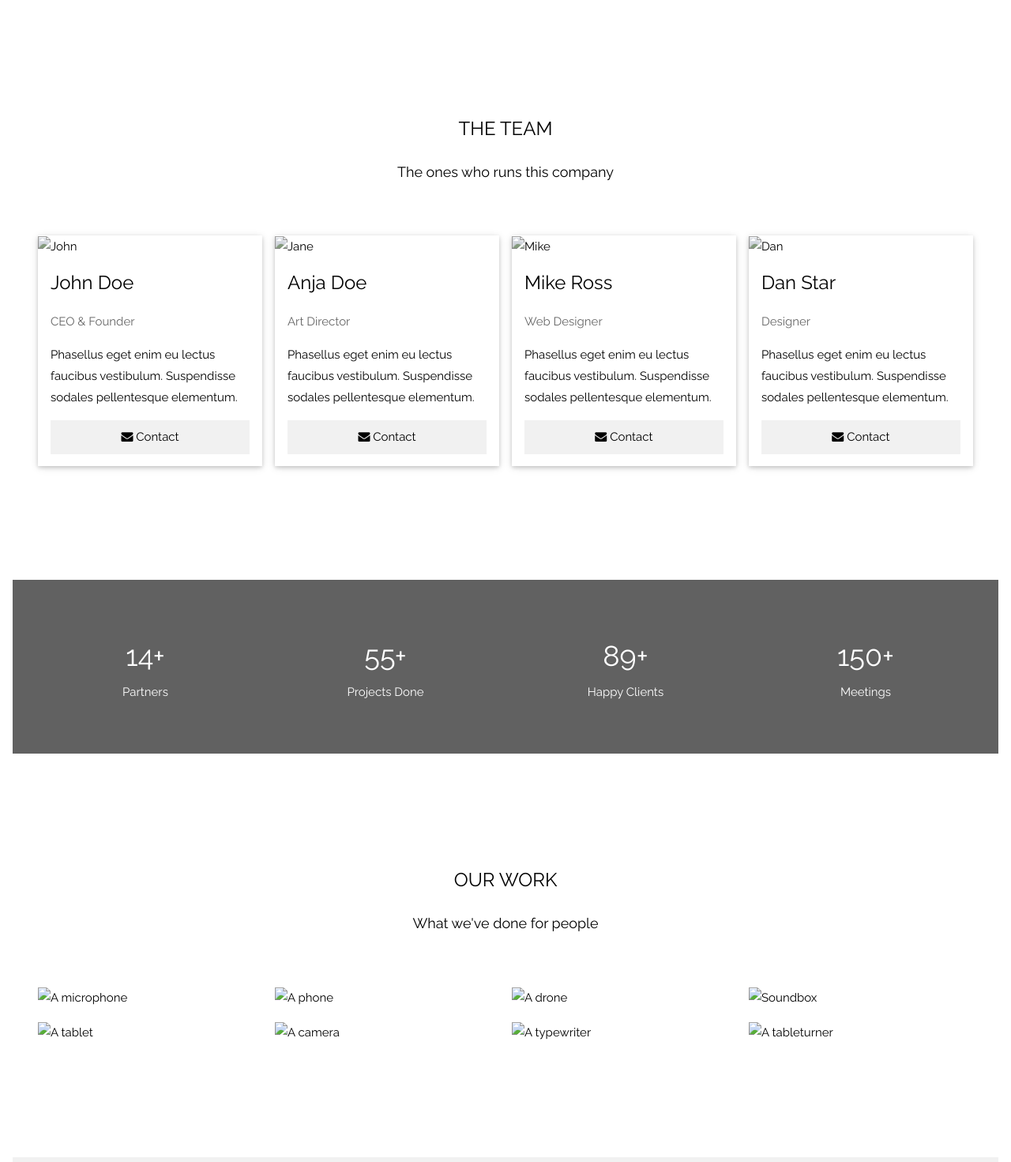
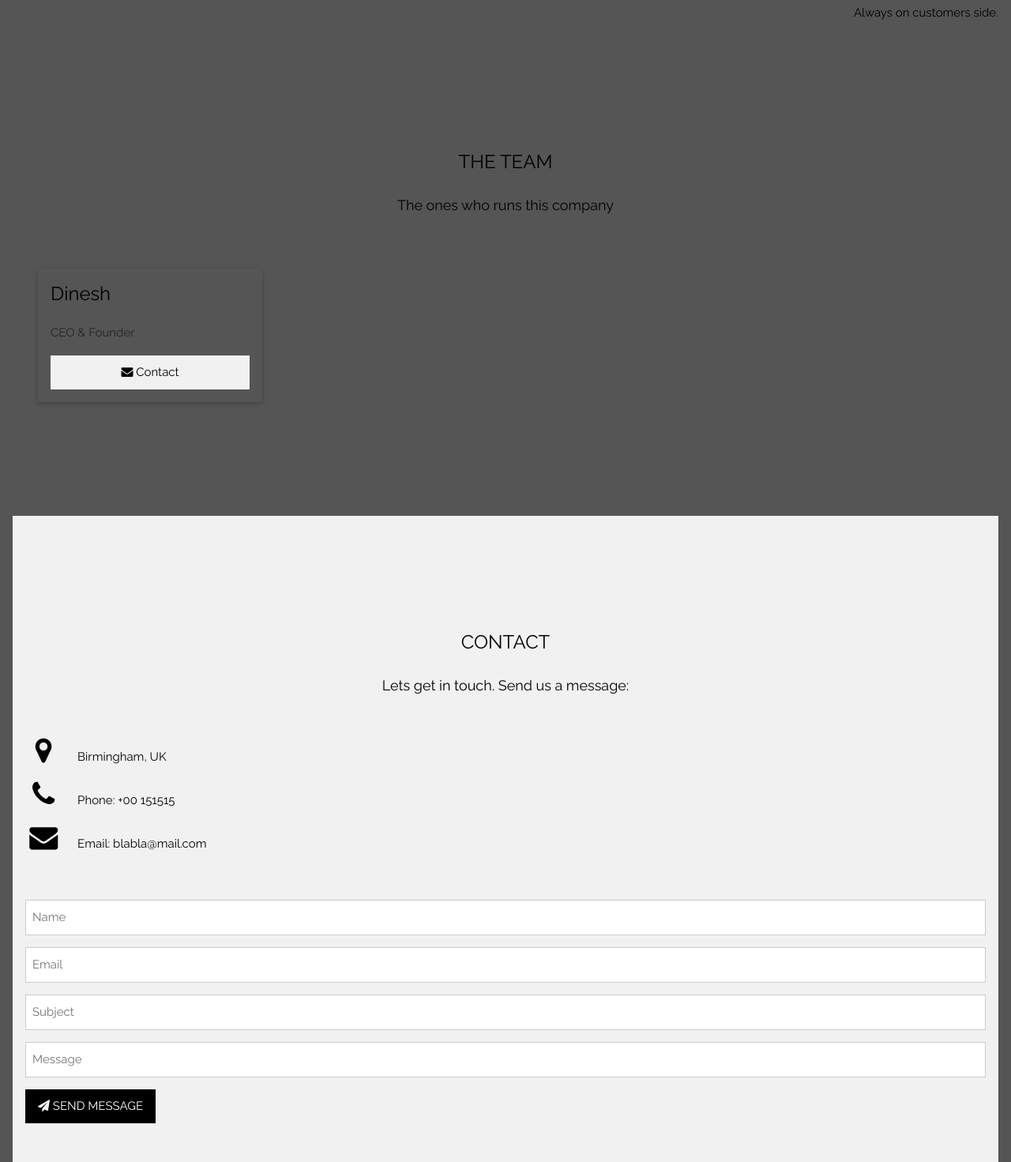
Before and after one commit to pdubb05/sourcebyd, a plain HTML site: page index.html in a window 1280 px wide. Shown: the part 1209-2680 px from the top of the page at 79% size. Drawn offline with nearby package versions, Linux system fonts and the light colour scheme.

Commit message:
first design ready

```diff
--- a/index.html
+++ b/index.html
@@ -6,6 +6,7 @@
 <link rel="stylesheet" href="https://www.w3schools.com/w3css/4/w3.css">
 <link rel="stylesheet" href="https://fonts.googleapis.com/css?family=Raleway">
 <link rel="stylesheet" href="https://cdnjs.cloudflare.com/ajax/libs/font-awesome/4.7.0/css/font-awesome.min.css">
+<link rel= "stylesheet" href="stylesheet.css">
 <style>
 body,h1,h2,h3,h4,h5,h6 {font-family: "Raleway", sans-serif}
 
@@ -23,7 +24,7 @@ body, html {
 }
 
 .w3-bar .w3-button {
-  padding: 16px;
+  padding: px;
 }
 </style>
 <body>
@@ -84,11 +85,16 @@ body, html {
          vehicle ,taking the stress away from them and using my experience  and skill set
            within the motor trade to source you your ideal vehicle .  Why chose me ? Let me tell you a little story …
         I have worked as a BMW salesman for the last 3 years starting when I was 19.
-       How I got the job so young volentering to come in on weekends in my own time unpaid
+       How I got the job so young volunteering to come in on weekends in my own time unpaid
         for selling cars and helping customers for just over a year. When I officially
          started in my first year I managed to prove my managers wrong and finished 1st within my group.
          My passion for cars is huge . The pleasure to know you have helped a customer source there
          ideal car knowing they have got the best deal will be a great feeling .</p>
+
+         <p class="moto"> Always on customers side.</p>
+
+
+
 
 <!-- Team Section -->
 <div class="w3-container" style="padding:128px 16px" id="team">
@@ -97,115 +103,19 @@ body, html {
   <div class="w3-row-padding w3-grayscale" style="margin-top:64px">
     <div class="w3-col l3 m6 w3-margin-bottom">
       <div class="w3-card">
-        <img src="/w3images/team2.jpg" alt="John" style="width:100%">
+
         <div class="w3-container">
-          <h3>John Doe</h3>
+          <h3>Dinesh</h3>
           <p class="w3-opacity">CEO & Founder</p>
-          <p>Phasellus eget enim eu lectus faucibus vestibulum. Suspendisse sodales pellentesque elementum.</p>
+          <p></p>
           <p><button class="w3-button w3-light-grey w3-block"><i class="fa fa-envelope"></i> Contact</button></p>
         </div>
       </div>
     </div>
-    <div class="w3-col l3 m6 w3-margin-bottom">
-      <div class="w3-card">
-        <img src="/w3images/team1.jpg" alt="Jane" style="width:100%">
-        <div class="w3-container">
-          <h3>Anja Doe</h3>
-          <p class="w3-opacity">Art Director</p>
-          <p>Phasellus eget enim eu lectus faucibus vestibulum. Suspendisse sodales pellentesque elementum.</p>
-          <p><button class="w3-button w3-light-grey w3-block"><i class="fa fa-envelope"></i> Contact</button></p>
-        </div>
-      </div>
+
     </div>
-    <div class="w3-col l3 m6 w3-margin-bottom">
-      <div class="w3-card">
-        <img src="/w3images/team3.jpg" alt="Mike" style="width:100%">
-        <div class="w3-container">
-          <h3>Mike Ross</h3>
-          <p class="w3-opacity">Web Designer</p>
-          <p>Phasellus eget enim eu lectus faucibus vestibulum. Suspendisse sodales pellentesque elementum.</p>
-          <p><button class="w3-button w3-light-grey w3-block"><i class="fa fa-envelope"></i> Contact</button></p>
-        </div>
-      </div>
-    </div>
-    <div class="w3-col l3 m6 w3-margin-bottom">
-      <div class="w3-card">
-        <img src="/w3images/team4.jpg" alt="Dan" style="width:100%">
-        <div class="w3-container">
-          <h3>Dan Star</h3>
-          <p class="w3-opacity">Designer</p>
-          <p>Phasellus eget enim eu lectus faucibus vestibulum. Suspendisse sodales pellentesque elementum.</p>
-          <p><button class="w3-button w3-light-grey w3-block"><i class="fa fa-envelope"></i> Contact</button></p>
-        </div>
-      </div>
-    </div>
-  </div>
 </div>
 
-<!-- Promo Section "Statistics" -->
-<div class="w3-container w3-row w3-center w3-dark-grey w3-padding-64">
-  <div class="w3-quarter">
-    <span class="w3-xxlarge">14+</span>
-    <br>Partners
-  </div>
-  <div class="w3-quarter">
-    <span class="w3-xxlarge">55+</span>
-    <br>Projects Done
-  </div>
-  <div class="w3-quarter">
-    <span class="w3-xxlarge">89+</span>
-    <br>Happy Clients
-  </div>
-  <div class="w3-quarter">
-    <span class="w3-xxlarge">150+</span>
-    <br>Meetings
-  </div>
-</div>
-
-<!-- Work Section -->
-<div class="w3-container" style="padding:128px 16px" id="work">
-  <h3 class="w3-center">OUR WORK</h3>
-  <p class="w3-center w3-large">What we've done for people</p>
-
-  <div class="w3-row-padding" style="margin-top:64px">
-    <div class="w3-col l3 m6">
-      <img src="/w3images/tech_mic.jpg" style="width:100%" onclick="onClick(this)" class="w3-hover-opacity" alt="A microphone">
-    </div>
-    <div class="w3-col l3 m6">
-      <img src="/w3images/tech_phone.jpg" style="width:100%" onclick="onClick(this)" class="w3-hover-opacity" alt="A phone">
-    </div>
-    <div class="w3-col l3 m6">
-      <img src="/w3images/tech_drone.jpg" style="width:100%" onclick="onClick(this)" class="w3-hover-opacity" alt="A drone">
-    </div>
-    <div class="w3-col l3 m6">
-      <img src="/w3images/tech_sound.jpg" style="width:100%" onclick="onClick(this)" class="w3-hover-opacity" alt="Soundbox">
-    </div>
-  </div>
-
-  <div class="w3-row-padding w3-section">
-    <div class="w3-col l3 m6">
-      <img src="/w3images/tech_tablet.jpg" style="width:100%" onclick="onClick(this)" class="w3-hover-opacity" alt="A tablet">
-    </div>
-    <div class="w3-col l3 m6">
-      <img src="/w3images/tech_camera.jpg" style="width:100%" onclick="onClick(this)" class="w3-hover-opacity" alt="A camera">
-    </div>
-    <div class="w3-col l3 m6">
-      <img src="/w3images/tech_typewriter.jpg" style="width:100%" onclick="onClick(this)" class="w3-hover-opacity" alt="A typewriter">
-    </div>
-    <div class="w3-col l3 m6">
-      <img src="/w3images/tech_tableturner.jpg" style="width:100%" onclick="onClick(this)" class="w3-hover-opacity" alt="A tableturner">
-    </div>
-  </div>
-</div>
-
-<!-- Modal for full size images on click-->
-<div id="modal01" class="w3-modal w3-black" onclick="this.style.display='none'">
-  <span class="w3-button w3-xxlarge w3-black w3-padding-large w3-display-topright" title="Close Modal Image">×</span>
-  <div class="w3-modal-content w3-animate-zoom w3-center w3-transparent w3-padding-64">
-    <img id="img01" class="w3-image">
-    <p id="caption" class="w3-opacity w3-large"></p>
-  </div>
-</div>
 
 
 
@@ -214,9 +124,9 @@ body, html {
   <h3 class="w3-center">CONTACT</h3>
   <p class="w3-center w3-large">Lets get in touch. Send us a message:</p>
   <div style="margin-top:48px">
-    <p><i class="fa fa-map-marker fa-fw w3-xxlarge w3-margin-right"></i> Chicago, US</p>
+    <p><i class="fa fa-map-marker fa-fw w3-xxlarge w3-margin-right"></i> Birmingham, UK</p>
     <p><i class="fa fa-phone fa-fw w3-xxlarge w3-margin-right"></i> Phone: +00 151515</p>
-    <p><i class="fa fa-envelope fa-fw w3-xxlarge w3-margin-right"> </i> Email: mail@mail.com</p>
+    <p><i class="fa fa-envelope fa-fw w3-xxlarge w3-margin-right"> </i> Email: blabla@mail.com</p>
     <br>
     <form action="/action_page.php" target="_blank">
       <p><input class="w3-input w3-border" type="text" placeholder="Name" required name="Name"></p>
@@ -229,8 +139,7 @@ body, html {
         </button>
       </p>
     </form>
-    <!-- Image of location/map -->
-    <img src="/w3images/map.jpg" class="w3-image w3-greyscale" style="width:100%;margin-top:48px">
+
   </div>
 </div>
 
--- a/stylesheet.css
+++ b/stylesheet.css
@@ -1,3 +1,12 @@
 body{
-    background-color: grey;
+    background-color: rgb(85, 85, 85);
 }
+
+.w3-large{
+    text-align: center;
+
+}
+
+.moto{
+    text-align: right;
+}
```
